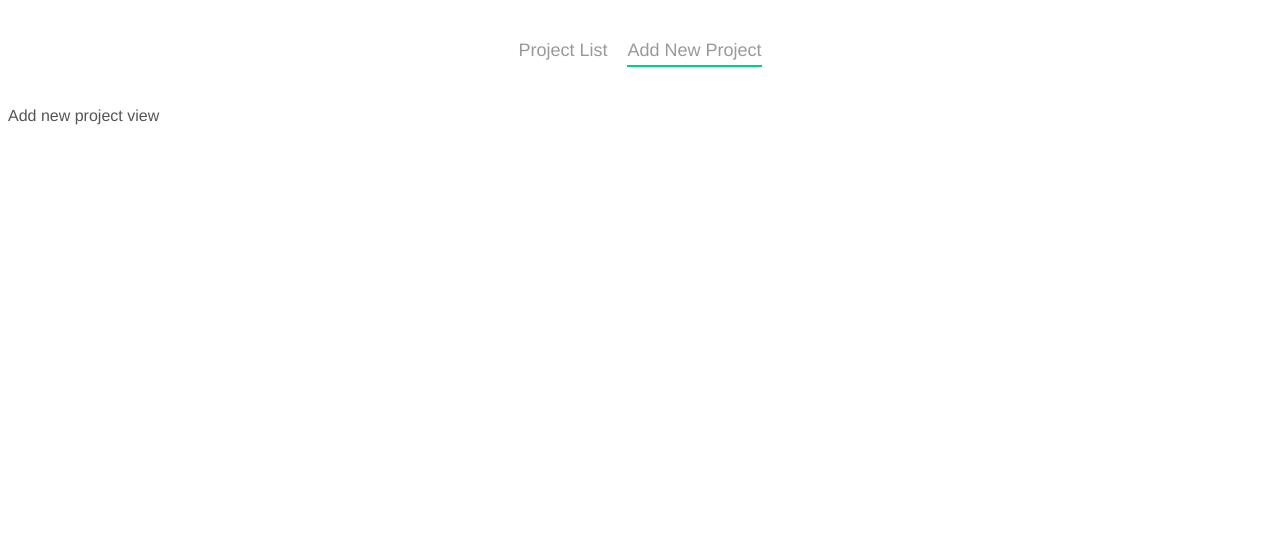
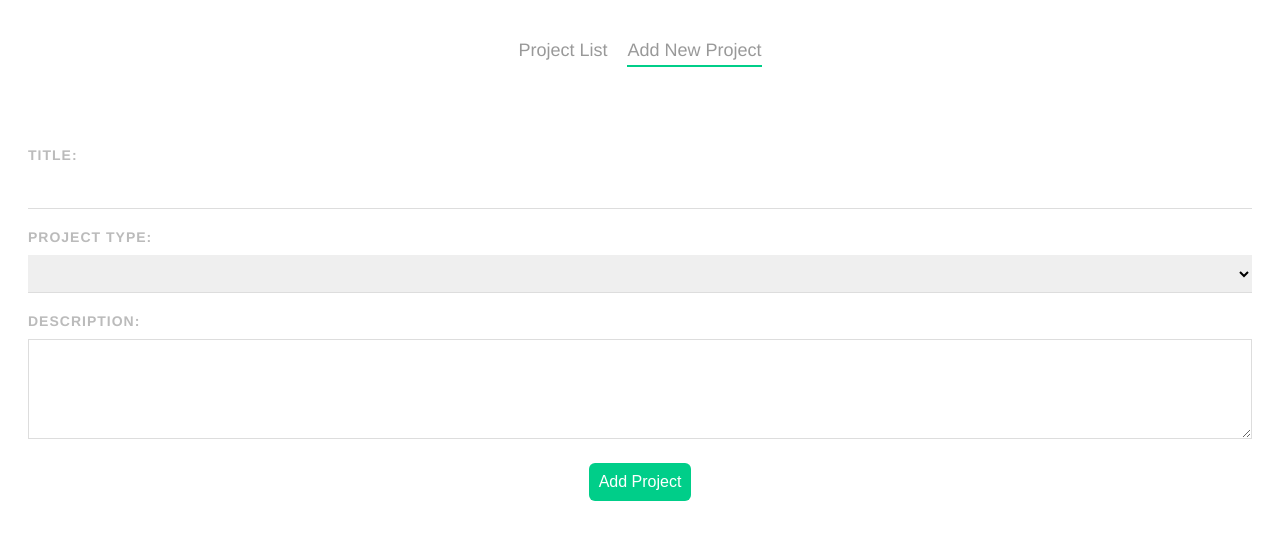
Before and after one commit to ArtificialNeuralIntelligence/col-of-vue-apps, a Vue app: page /addnew in a window 1280 px wide. Shown: the top 540 px of the page. Built offline with nearby package versions, Linux system fonts and the light colour scheme; data requests are answered from the project's data file.

Commit message:
Create and delete functionalities added
Modified:
  -- app.vue moved axios logic to root
  -- ProjectCard.vue handledelete added
  -- AddNewProject.vue handlesubmit added
  -- ProjectList.vue delgetes emits to App.vue

```diff
--- a/data/db.json
+++ b/data/db.json
@@ -5,7 +5,7 @@
       "title": "Project 1",
       "description": "Project 1 description",
       "projectType": "web",
-      "completed": false
+      "completed": true
     },
     {
       "id": 2,
@@ -17,22 +17,15 @@
     {
       "id": 3,
       "title": "Project 3",
-      "description": "Project 3 description",
-      "projectType": "client",
-      "completed": false
+      "projectType": "web",
+      "description": "A new way of solving issues",
+      "completed": true
     },
     {
       "id": 4,
-      "title": "Project 4",
-      "description": "Project 4 description",
-      "projectType": "web",
-      "completed": false
-    },
-    {
-      "id": 5,
       "title": "Project 5",
-      "description": "Project 5 description",
-      "projectType": "client",
+      "projectType": "games",
+      "description": "Lara vanga gude ganja",
       "completed": false
     }
   ]
--- a/src/App.vue
+++ b/src/App.vue
@@ -2,13 +2,59 @@
   <div id="nav">
     <main-navigation />
   </div>
-  <router-view />
+  <router-view
+    :projects="projects"
+    @handledone="handledone"
+    @handledelete="handledelete"
+    @handlesubmit="handlesubmit"
+  />
 </template>
 <script>
+import axios from "axios";
 import MainNavigation from "./components/MainNavigation.vue";
 export default {
   components: {
     MainNavigation,
+  },
+  data() {
+    return {
+      projects: [],
+    };
+  },
+  created() {
+    axios
+      .get("http://localhost:3000/projects")
+      .then((res) => (this.projects = res.data))
+      .catch((err) => console.log(err));
+  },
+  methods: {
+    handledone(id) {
+      const project = this.projects.filter((p) => p.id === id);
+      project[0].completed = !project[0].completed;
+      axios
+        .patch(`http://localhost:3000/projects/${id}`, {
+          completed: project[0].completed,
+        })
+        .catch((err) => console.log(err));
+    },
+    handledelete(id) {
+      // delete from this.projects
+      this.projects = this.projects.filter((p) => p.id !== id);
+      // apply on db.json
+      axios
+        .delete(`http://localhost:3000/projects/${id}`)
+        .catch((err) => console.log(err));
+    },
+    handlesubmit(projectObject) {
+      // push new project to root project list array
+      this.projects.push(projectObject);
+      // add the project on db.json
+      axios
+        .post("http://localhost:3000/projects", projectObject)
+        .catch((err) => console.log(err));
+      // re route to project list
+      this.$router.push({ name: "projectlist" });
+    },
   },
 };
 </script>
--- a/src/components/ProjectCard.vue
+++ b/src/components/ProjectCard.vue
@@ -5,7 +5,9 @@
       - <small>{{ project.projectType }}</small>
       <div class="icons">
         <span class="material-icons">edit</span>
-        <span class="material-icons">delete</span>
+        <span class="material-icons" @click="handledelete(project.id)"
+          >delete</span
+        >
         <span
           v-if="project.completed"
           class="material-icons"
@@ -32,6 +34,7 @@ export default {
       required: true,
     },
   },
+  emits: ["handledone", "handledelete"],
   data() {
     return {
       showDesc: false,
@@ -40,6 +43,9 @@ export default {
   methods: {
     handledone(id) {
       this.$emit("handledone", id);
+    },
+    handledelete(id) {
+      this.$emit("handledelete", id);
     },
   },
 };
--- a/src/views/AddNewProject.vue
+++ b/src/views/AddNewProject.vue
@@ -1,13 +1,109 @@
 <template>
   <div>
-    <p>Add new project view</p>
+    <form @submit.prevent="handlesubmit">
+      <label for="title">Title:</label>
+      <input type="text" name="title" v-model="title" required />
+      <label for="projectType">Project Type:</label>
+      <select name="projectType" id="" v-model="selectedTypes">
+        <option
+          v-for="projectType in getAllProjectTypes"
+          :key="projectType"
+          :value="projectType"
+        >
+          {{ projectType }}
+        </option>
+      </select>
+      <label for="description">Description:</label>
+      <textarea name="description" id="" v-model="description"></textarea>
+      <button>Add Project</button>
+    </form>
   </div>
 </template>
 
 <script>
 export default {
   name: "AddNewProject",
+  props: {
+    projects: {
+      type: Array,
+      required: true,
+    },
+  },
+  emits: ["handlesubmit"],
+  data() {
+    return {
+      projectTypes: [],
+      title: "",
+      description: "",
+      selectedTypes: "",
+    };
+  },
+  methods: {
+    handlesubmit() {
+      // create the project obj
+      const projectObject = {
+        id: this.projects[this.projects.length - 1].id + 1,
+        title: this.title,
+        projectType: this.selectedTypes,
+        description: this.description,
+        completed: false,
+      };
+      this.$emit("handlesubmit", projectObject);
+    },
+  },
+  computed: {
+    getAllProjectTypes() {
+      return new Set(this.projects.map((pt) => pt.projectType));
+    },
+  },
 };
 </script>
 
-<style lang="scss" scoped></style>
+<style lang="css" scoped>
+form {
+  background: white;
+  padding: 20px;
+  border-radius: 10px;
+}
+label {
+  display: flex;
+  color: #bbb;
+  text-transform: uppercase;
+  font-size: 14px;
+  font-weight: bold;
+  letter-spacing: 1px;
+  margin: 20px 0 10px 0;
+}
+input {
+  padding: 10px;
+  border: 0;
+  border-bottom: 1px solid #ddd;
+  width: 100%;
+  box-sizing: border-box;
+}
+textarea {
+  border: 1px solid #ddd;
+  padding: 10px;
+  width: 100%;
+  box-sizing: border-box;
+  height: 100px;
+}
+form button {
+  display: block;
+  margin: 20px auto 0;
+  background: #00ce89;
+  color: white;
+  padding: 10px;
+  border: 0;
+  border-radius: 6px;
+  font-size: 16px;
+  cursor: pointer;
+}
+select {
+  padding: 10px;
+  border: 0;
+  border-bottom: 1px solid #ddd;
+  width: 100%;
+  box-sizing: border-box;
+}
+</style>
--- a/src/views/ProjectList.vue
+++ b/src/views/ProjectList.vue
@@ -4,38 +4,32 @@
     :key="project.id"
     :project="project"
     @handledone="handledone"
+    @handledelete="handledelete"
   >
   </project-card>
 </template>
 
 <script>
 import ProjectCard from "@/components/ProjectCard.vue";
-import axios from "axios";
+
 export default {
   name: "ProjectList",
   components: {
     ProjectCard,
   },
-  data() {
-    return {
-      projects: [],
-    };
+  props: {
+    projects: {
+      type: Array,
+      required: true,
+    },
   },
-  created() {
-    axios
-      .get("http://localhost:3000/projects")
-      .then((res) => (this.projects = res.data))
-      .catch((err) => console.log(err));
-  },
+  emits: ["handledone", "handledelete"],
   methods: {
     handledone(id) {
-      const project = this.projects.filter((p) => p.id === id);
-      project[0].completed = !project[0].completed;
-      axios
-        .patch(`http://localhost:3000/projects/${id}`, {
-          completed: project[0].completed,
-        })
-        .catch((err) => console.log(err));
+      this.$emit("handledone", id);
+    },
+    handledelete(id) {
+      this.$emit("handledelete", id);
     },
   },
 };
```
